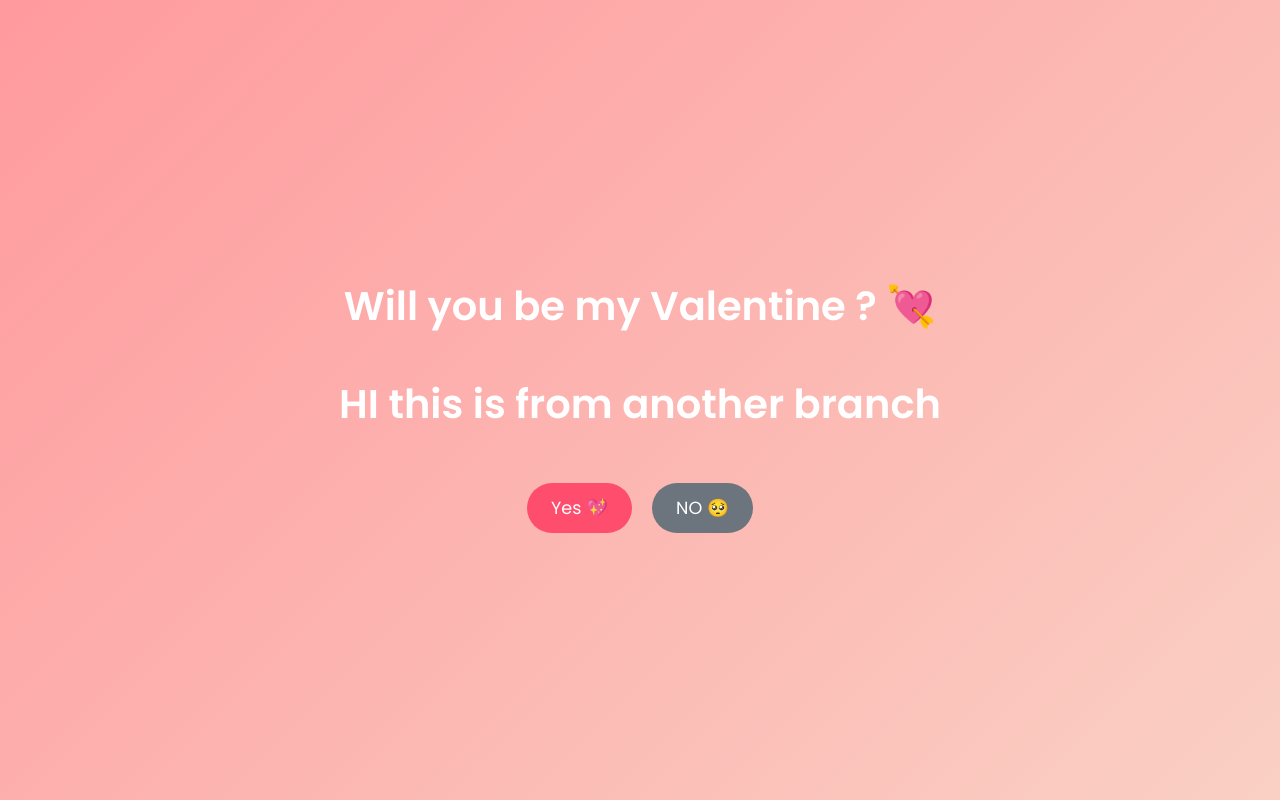
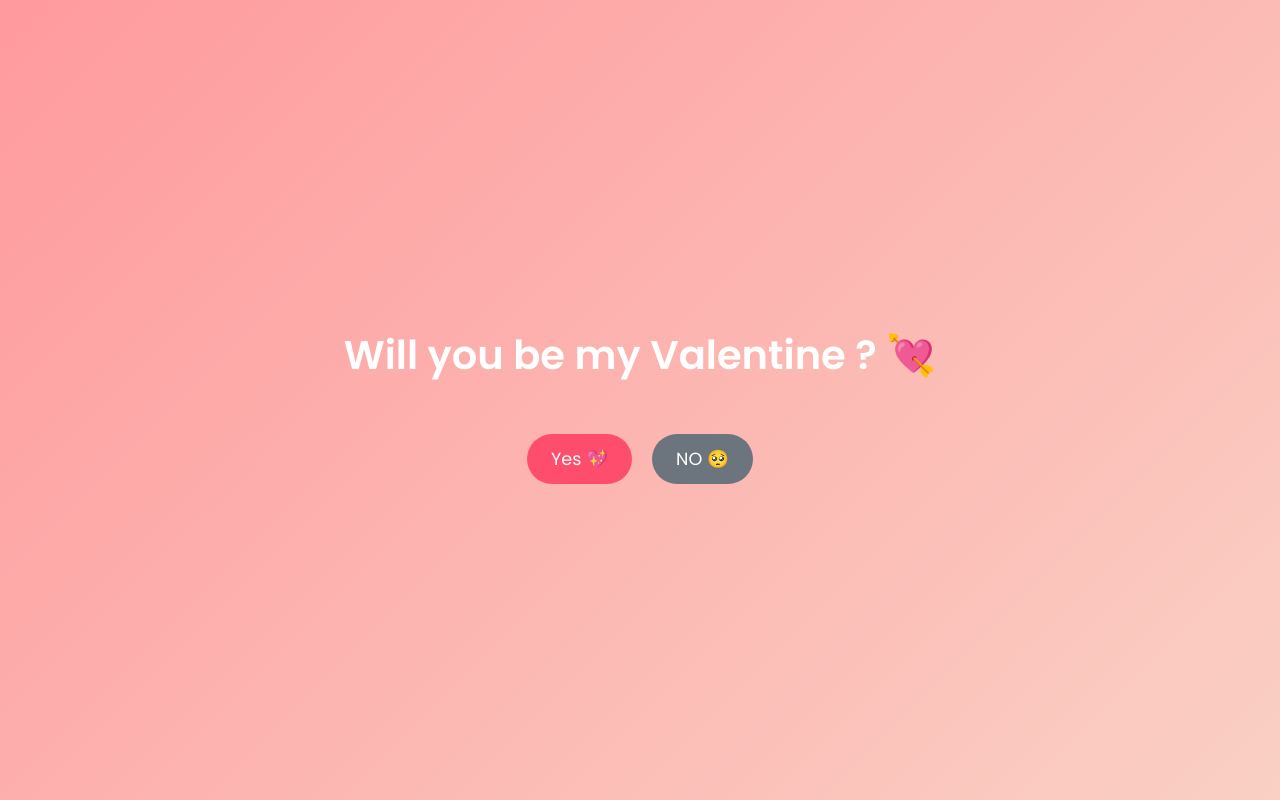
Before and after one commit to darshan-111/valentines, a React (Vite) app: page / in a window 1280 px wide. Built offline with nearby package versions, Linux system fonts and the light colour scheme.

Commit message:
removed header

```diff
--- a/src/App.jsx
+++ b/src/App.jsx
@@ -59,7 +59,7 @@ function App() {
       {!yesClicked ? (
         <>
           <h1 className="title">Will you be my Valentine ? 💘</h1>
-           <h1>HI this is from another branch</h1>
+
           {/* <p className="no-text"></p> */}
 
           <div className="buttons">
```
